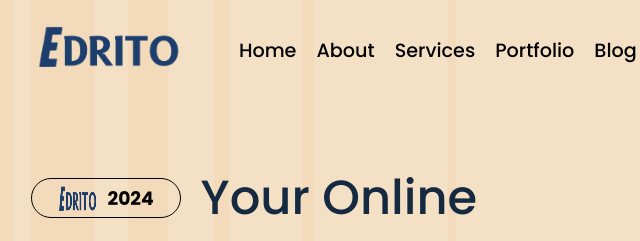
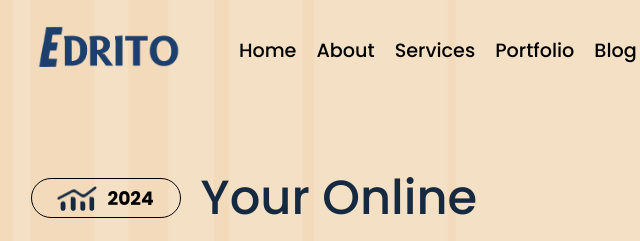
Before and after one commit to Festo1/GrowUP_B-tech, a plain HTML site: page index.html in a window 1280 px wide. Shown: the top 241 px of the page, 123-763 px from the left. Drawn offline with nearby package versions, Linux system fonts and the light colour scheme.

```diff
--- a/index.html
+++ b/index.html
@@ -43,7 +43,7 @@
         <div class="hero_info">
           <div class="hero_head">
             <div class="info_button">
-              <img src="Images/logo.png" alt="Shape for hero" />
+              <img src="Images/shape2.png" alt="Shape for hero" />
               <h3>2024</h3>
             </div>
             <h2>Your Online</h2>
```
